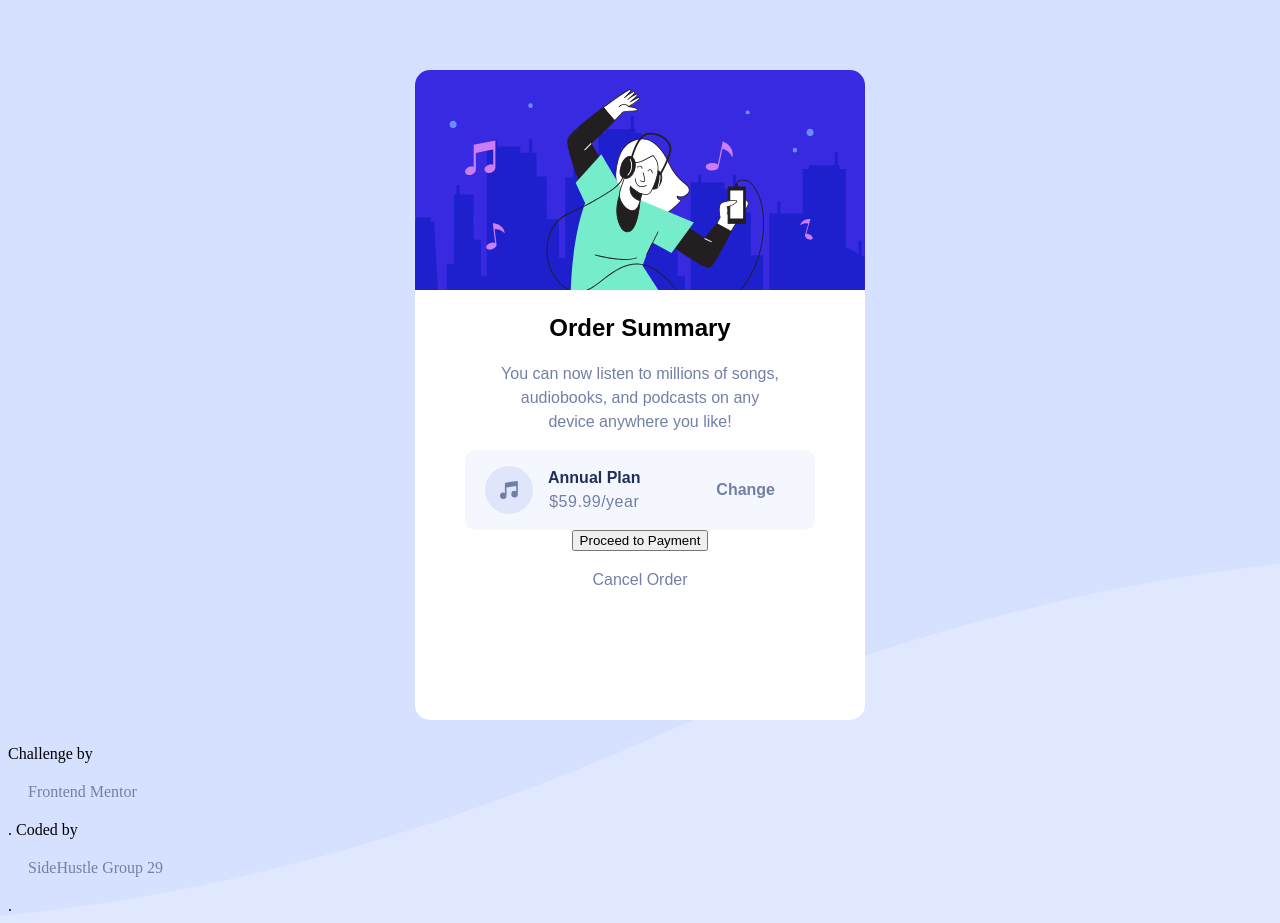
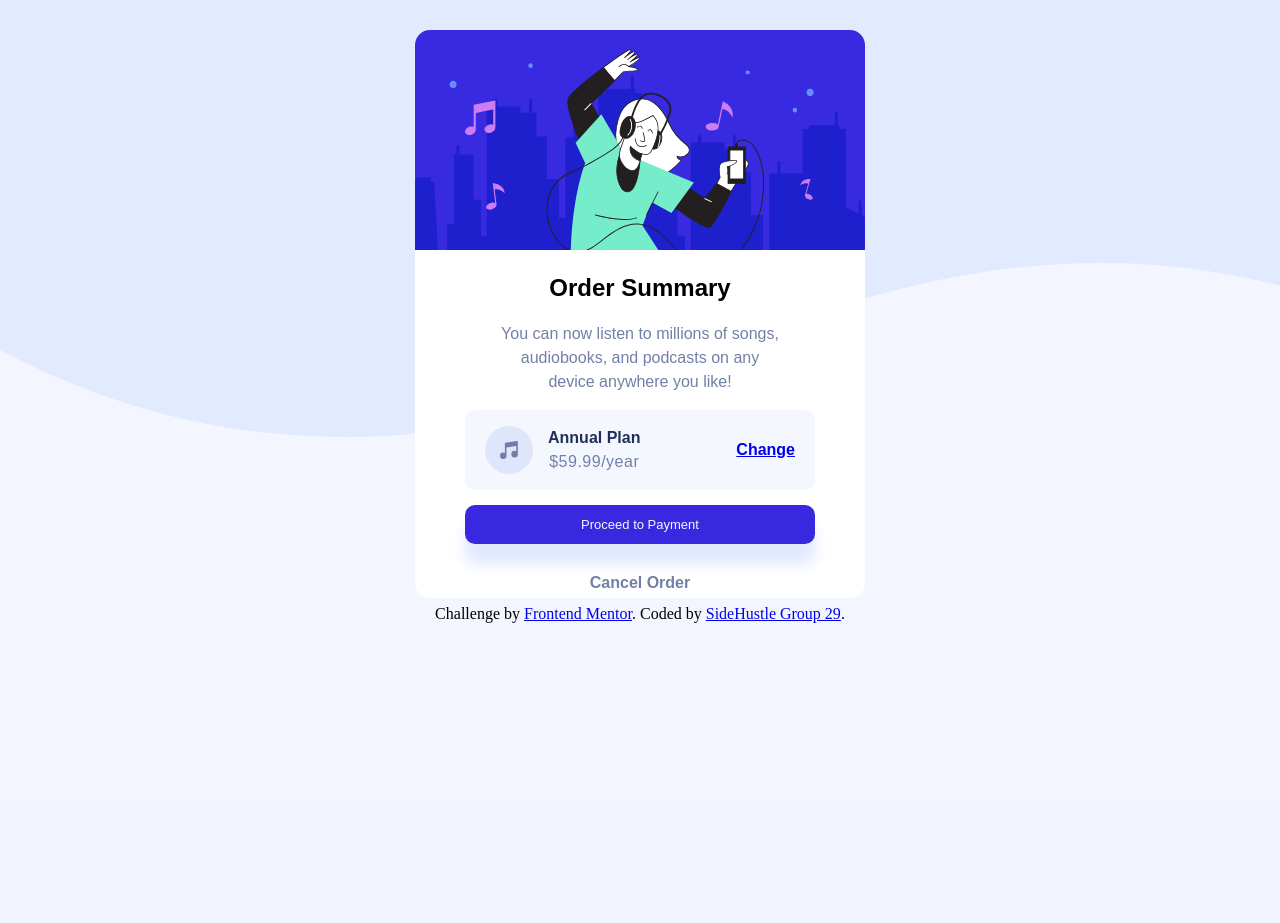
Before and after one commit to jenkx60/Side-Hustle-Order-Summary-Group-29, a plain HTML site: page index.html in a window 1280 px wide. After the commit the page ends 800 px from the top, so only its background shows below. Drawn offline with Linux system fonts and the light colour scheme.

Commit message:
Group update style.css

```diff
--- a/style.css
+++ b/style.css
@@ -1,24 +1,21 @@
-html {
-    font-size: 16px;
-}
-
 @import url(https://fonts.googleapis.com/css2?family=Red+Hat+Display:wght@300;400;500;600;700&display=swap);
 
-Body {
-Box-sizing:border-box;
-background-color:hsl(225, 100%, 94%);
-Background-image:url("./Images/pattern-background-desktop.svg");
-Background-repeat:no-repeat;
-Background-Position:center;
-background-size:cover;
+body{
+    text-align: center;
+    background-color: hsl(225, 100%, 94%, 0.4);
+    background-image: url("./images/pattern-background-desktop.svg");
+    background-repeat: no-repeat;
+    background-position: inherit;
+    background-blend-mode: overlay;
 }
 
 .container {
     text-align: center;
+    justify-content: center;
     font-family: Arial, Helvetica, sans-serif;
     width: 450px;
-    height: 650px;
-    margin: 70px auto 25px auto;
+    height: 568px;
+    margin: 30px auto 7px;
     background-color: #fff;
     border-radius: 15px;
 }
@@ -42,20 +39,13 @@ h1, span {
     background-color: hsl(225, 100%, 98%);
     border-radius: 10px;
     width: 350px;
-    /* height:120px; */
-    margin: 0 auto;
+    margin: 0 auto 5px;
 
 }
-
-/* #box-plan img{
-    margin: 15px 0 auto 5px;
-    float: right;
-} */
 
 #annual-plan{
     display: flex;
     align-items: center;
-    /* justify-content: space-between;  */
     margin-right: 5px;
 }
 
@@ -69,38 +59,41 @@ h1, span {
     font-weight: 700;
 }
 
+#box-plan a:hover{
+    text-decoration: none;
+    color: hsl(239, 77%, 72%);
+}
+
 #year{
     letter-spacing: 0.5px;
     color:  hsl(224, 23%, 55%);
     font-weight: 500;
 }
 
-#btn {
-    color: hsl(225, 100%, 94%);
-    display: grid;
-    align-self: center;
-    margin-top: 9%;
-    margin-left: 12%;
-    padding: 10px 100px 10px 100px;
+button{
+    width: 350px;
+    padding: 12px;
+    margin: 10px auto 30px;
+    box-shadow: 0px 20px 15px hsl(225, 100%, 94%);
+    border: none;
+    border-radius: 10px;
+    font-size: 13px;
+    color: hsl(225, 100%, 98%);
     background-color: hsl(245, 75%, 52%);
-    border-radius: 10px;
-    justify-content: space-between;
-    font-size: 16px;
     cursor: pointer;
 }
 
-a {
-    display: grid;
-    padding: 20px;
-    color: hsl(224, 23%, 55%);
-    text-decoration: none;
-    cursor: pointer;
+button:hover{
+    background-color: hsl(239, 77%, 72%);
 }
 
-#btn:hover {
+#cancel-order{
+    margin-top: 5px;
+    text-decoration: none;
+    color: hsl(224, 23%, 55%);
+    font-weight: 700;
+}
+
+#cancel-order:hover{
     color: hsl(223, 47%, 23%);
 }
-
-a:hover {
-    color:hsl(223, 47%, 23%) ;
-}
```
